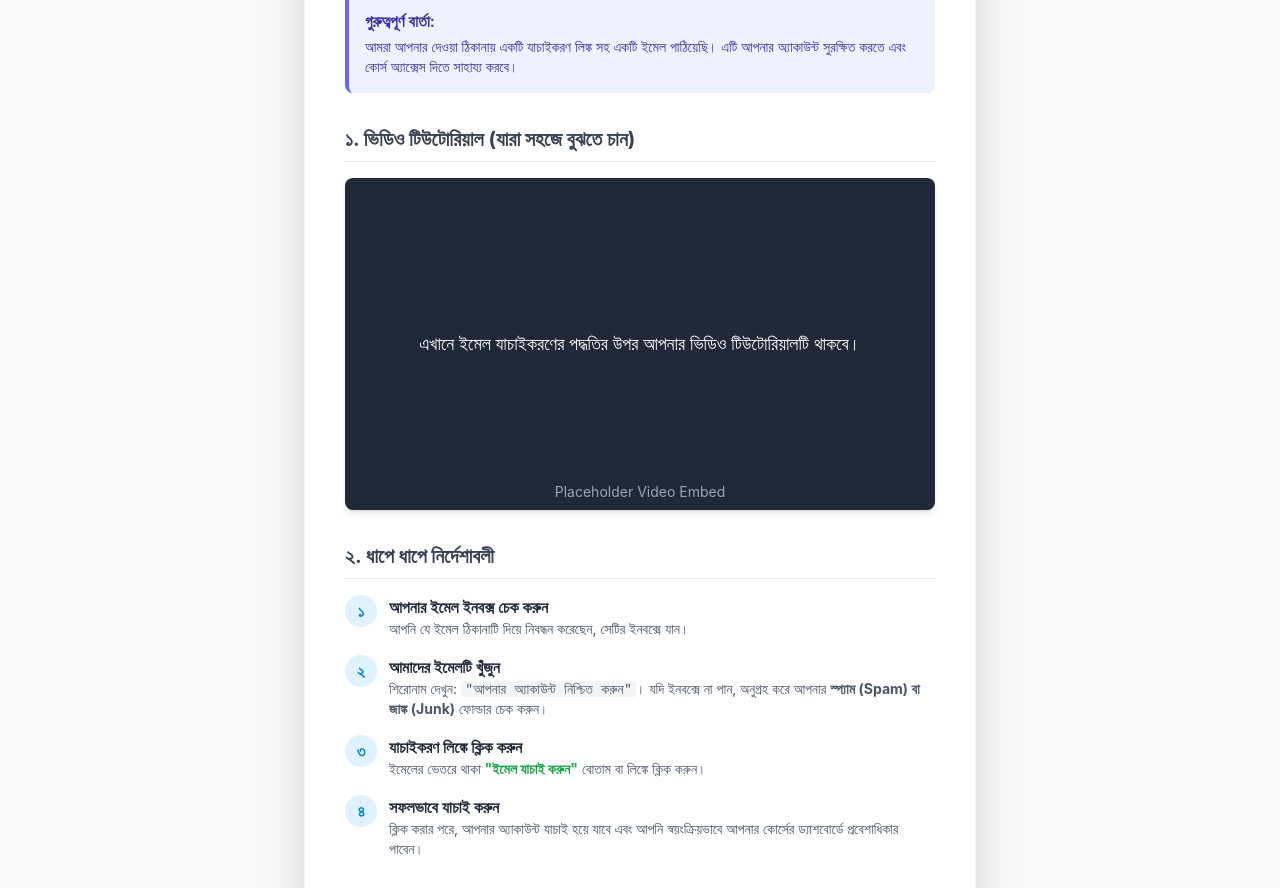
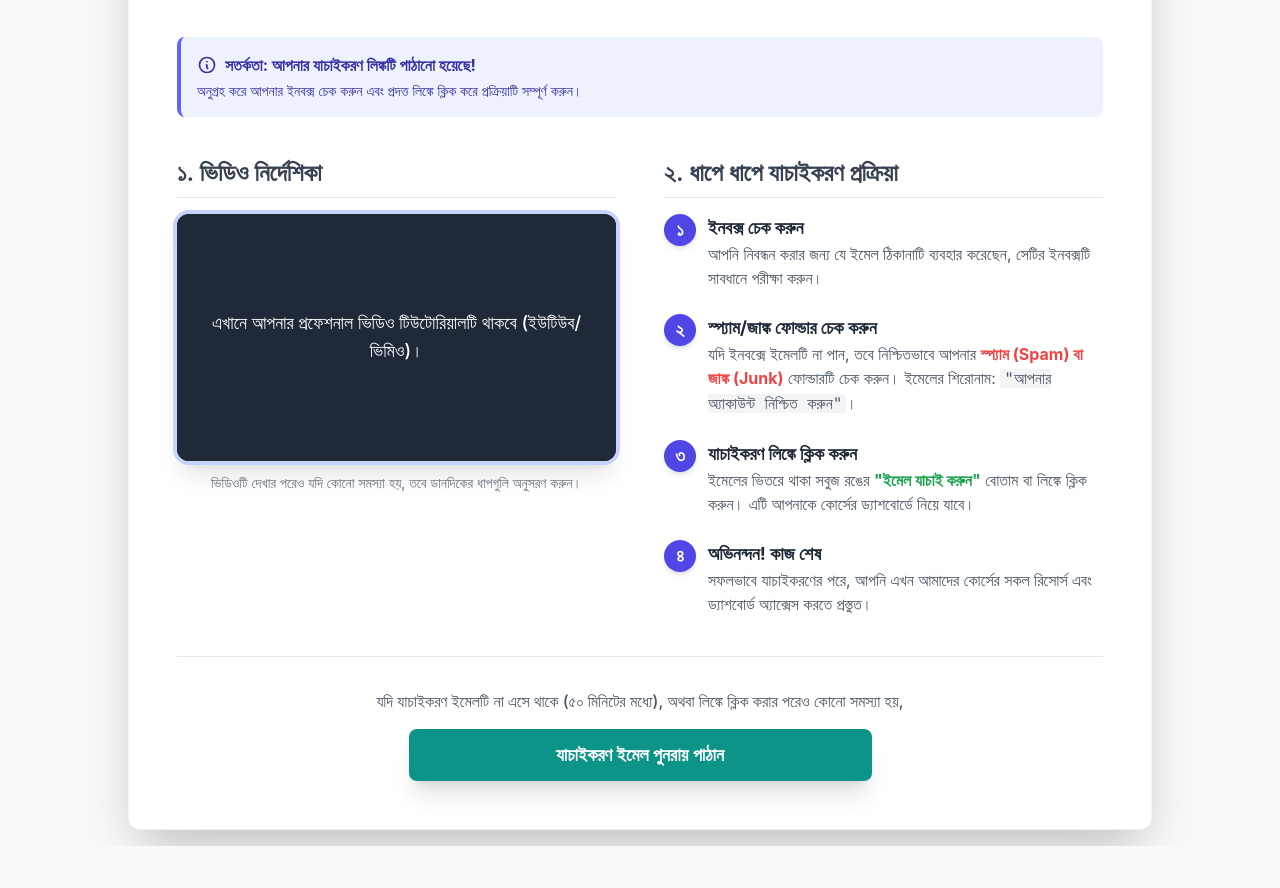
Before and after one commit to mdekramulridoy/Test-website, a plain HTML site: page index.html in a window 1280 px wide. Shown: the part 240-1128 px from the top of the page. After the commit the page ends 1086 px from the top, so only its background shows below. Drawn offline with nearby package versions, Linux system fonts and the light colour scheme.

Commit message:
code added

```diff
--- a/index.html
+++ b/index.html
@@ -16,93 +16,107 @@
         #messageBox {
             opacity: 0;
             transition: opacity 0.3s ease-in-out;
+            transform: translateY(100%);
+            z-index: 100;
         }
         .message-show {
             opacity: 1 !important;
+            transform: translateY(0) !important;
+        }
+        /* ভিডিও কন্টেইনারের জন্য রেশিও */
+        .aspect-video {
+            aspect-ratio: 16 / 9;
         }
     </style>
 </head>
 <body class="min-h-screen flex items-center justify-center p-4">
 
-    <!-- প্রধান কন্টেইনার -->
-    <div class="w-full max-w-2xl bg-white shadow-2xl rounded-xl p-8 md:p-10 border border-gray-100">
+    <!-- প্রধান কন্টেইনার (বড় স্ক্রিনের জন্য চওড়া করা হলো) -->
+    <div class="w-full max-w-5xl bg-white shadow-2xl rounded-xl p-8 md:p-12 border border-gray-100">
 
         <!-- শিরোনাম এবং সূচনা -->
-        <div class="text-center mb-8">
-            <svg class="w-16 h-16 mx-auto text-sky-600 mb-3" fill="none" stroke="currentColor" viewBox="0 0 24 24" xmlns="http://www.w3.org/2000/svg"><path stroke-linecap="round" stroke-linejoin="round" stroke-width="2" d="M3 8l7.89 5.26a2 2 0 002.22 0L21 8M5 19h14a2 2 0 002-2V7a2 2 0 00-2-2H5a2 2 0 00-2 2v10a2 2 0 002 2z"></path></svg>
-            <h1 class="text-3xl font-extrabold text-gray-800 mb-2">আপনার ইমেল যাচাই করুন</h1>
-            <p class="text-gray-500">আপনার কোর্সটি শুরু করার আগে, আপনাকে অবশ্যই আপনার ইমেল ঠিকানাটি নিশ্চিত করতে হবে।</p>
+        <div class="text-center mb-10">
+            <svg class="w-16 h-16 mx-auto text-indigo-600 mb-3" fill="none" stroke="currentColor" viewBox="0 0 24 24" xmlns="http://www.w3.org/2000/svg"><path stroke-linecap="round" stroke-linejoin="round" stroke-width="2" d="M3 8l7.89 5.26a2 2 0 002.22 0L21 8M5 19h14a2 2 0 002-2V7a2 2 0 00-2-2H5a2 2 0 00-2 2v10a2 2 0 002 2z"></path></svg>
+            <h1 class="text-3xl md:text-4xl font-extrabold text-gray-800 mb-2">প্রয়োজনীয় ইমেল যাচাইকরণ</h1>
+            <p class="text-gray-500 max-w-md mx-auto">নিরাপদ এবং নিরবচ্ছিন্ন পরিষেবা নিশ্চিত করতে, আপনার নিবন্ধিত ইমেল ঠিকানাটি যাচাই করুন।</p>
         </div>
 
-        <!-- মূল নির্দেশনা ব্লক -->
-        <div class="bg-indigo-50 border-l-4 border-indigo-500 text-indigo-800 p-4 rounded-lg mb-8" role="alert">
-            <p class="font-semibold mb-1">গুরুত্বপূর্ণ বার্তা:</p>
-            <p class="text-sm">আমরা আপনার দেওয়া ঠিকানায় একটি যাচাইকরণ লিঙ্ক সহ একটি ইমেল পাঠিয়েছি। এটি আপনার অ্যাকাউন্ট সুরক্ষিত করতে এবং কোর্স অ্যাক্সেস দিতে সাহায্য করবে।</p>
+        <!-- মূল নির্দেশনা ব্লক (হাইলাইট) -->
+        <div class="bg-indigo-50 border-l-4 border-indigo-500 text-indigo-800 p-4 rounded-lg mb-10" role="alert">
+            <p class="font-bold mb-1 flex items-center">
+                <svg class="w-5 h-5 mr-2" fill="none" stroke="currentColor" viewBox="0 0 24 24" xmlns="http://www.w3.org/2000/svg"><path stroke-linecap="round" stroke-linejoin="round" stroke-width="2" d="M13 16h-1v-4h-1m1-4h.01M21 12a9 9 0 11-18 0 9 9 0 0118 0z"></path></svg>
+                সতর্কতা: আপনার যাচাইকরণ লিঙ্কটি পাঠানো হয়েছে!
+            </p>
+            <p class="text-sm">অনুগ্রহ করে আপনার ইনবক্স চেক করুন এবং প্রদত্ত লিঙ্কে ক্লিক করে প্রক্রিয়াটি সম্পূর্ণ করুন।</p>
         </div>
 
-        <!-- ভিডিও টিউটোরিয়াল সেকশন -->
-        <div class="mb-8">
-            <h2 class="text-xl font-bold text-gray-700 mb-4 border-b pb-2">১. ভিডিও টিউটোরিয়াল (যারা সহজে বুঝতে চান)</h2>
-            <div class="relative pt-[56.25%] bg-gray-300 rounded-lg overflow-hidden shadow-md">
+        <!-- দুই-কলাম লেআউট: ভিডিও (বাম) এবং ধাপ (ডান) -->
+        <div class="md:grid md:grid-cols-2 md:gap-12">
+
+            <!-- বাম কলাম: ভিডিও টিউটোরিয়াল সেকশন -->
+            <div class="mb-8 md:mb-0">
+                <h2 class="text-2xl font-semibold text-gray-700 mb-4 border-b pb-2">১. ভিডিও নির্দেশিকা</h2>
+                <div class="aspect-video bg-gray-900 rounded-xl overflow-hidden shadow-xl ring-4 ring-indigo-200">
                     <!-- এই অংশে আপনার আসল ইউটিউব ভিডিও/টিউটোরিয়াল এমবেড কোড বসান -->
-                <div class="absolute inset-0 flex items-center justify-center text-center p-4 bg-gray-800 text-white">
-                    <p class="text-lg font-medium">এখানে ইমেল যাচাইকরণের পদ্ধতির উপর আপনার ভিডিও টিউটোরিয়ালটি থাকবে।</p>
-                    <p class="absolute bottom-2 text-sm text-gray-400">Placeholder Video Embed</p>
+                    <div class="w-full h-full flex items-center justify-center text-center p-4 bg-gray-800 text-white">
+                        <p class="text-lg font-medium">এখানে আপনার প্রফেশনাল ভিডিও টিউটোরিয়ালটি থাকবে (ইউটিউব/ভিমিও)।</p>
                     </div>
-                <!-- <iframe class="absolute inset-0 w-full h-full" src="আপনার-ভিডিও-লিঙ্ক" frameborder="0" allowfullscreen></iframe> -->
+                    <!-- <iframe class="w-full h-full" src="আপনার-ভিডিও-লিঙ্ক" frameborder="0" allowfullscreen></iframe> -->
                 </div>
+                <p class="text-sm text-gray-500 mt-3 text-center">ভিডিওটি দেখার পরেও যদি কোনো সমস্যা হয়, তবে ডানদিকের ধাপগুলি অনুসরণ করুন।</p>
             </div>
 
-        <!-- ধাপে ধাপে নির্দেশাবলী -->
-        <div class="mb-8">
-            <h2 class="text-xl font-bold text-gray-700 mb-4 border-b pb-2">২. ধাপে ধাপে নির্দেশাবলী</h2>
-            <ol class="space-y-4 text-gray-600">
+            <!-- ডান কলাম: ধাপে ধাপে নির্দেশাবলী -->
+            <div>
+                <h2 class="text-2xl font-semibold text-gray-700 mb-4 border-b pb-2">২. ধাপে ধাপে যাচাইকরণ প্রক্রিয়া</h2>
+                <ol class="space-y-6 text-gray-600">
                     <!-- ধাপ ১: ইনবক্স চেক করা -->
                     <li class="flex items-start">
-                    <span class="flex-shrink-0 w-8 h-8 rounded-full bg-sky-100 text-sky-600 flex items-center justify-center font-bold mr-3">১</span>
+                        <span class="flex-shrink-0 w-8 h-8 rounded-full bg-indigo-600 text-white flex items-center justify-center font-bold text-lg mr-3 shadow-md">১</span>
                         <div>
-                        <p class="font-semibold text-gray-800">আপনার ইমেল ইনবক্স চেক করুন</p>
-                        <p class="text-sm">আপনি যে ইমেল ঠিকানাটি দিয়ে নিবন্ধন করেছেন, সেটির ইনবক্সে যান।</p>
+                            <p class="font-bold text-lg text-gray-800">ইনবক্স চেক করুন</p>
+                            <p class="text-base">আপনি নিবন্ধন করার জন্য যে ইমেল ঠিকানাটি ব্যবহার করেছেন, সেটির ইনবক্সটি সাবধানে পরীক্ষা করুন।</p>
                         </div>
                     </li>
-                <!-- ধাপ ২: ইমেল খোঁজা -->
+                    <!-- ধাপ ২: স্প্যাম ফোল্ডার খোঁজা -->
                     <li class="flex items-start">
-                    <span class="flex-shrink-0 w-8 h-8 rounded-full bg-sky-100 text-sky-600 flex items-center justify-center font-bold mr-3">২</span>
+                        <span class="flex-shrink-0 w-8 h-8 rounded-full bg-indigo-600 text-white flex items-center justify-center font-bold text-lg mr-3 shadow-md">২</span>
                         <div>
-                        <p class="font-semibold text-gray-800">আমাদের ইমেলটি খুঁজুন</p>
-                        <p class="text-sm">শিরোনাম দেখুন: <span class="font-mono bg-gray-100 px-1 rounded-sm">"আপনার অ্যাকাউন্ট নিশ্চিত করুন"</span>। যদি ইনবক্সে না পান, অনুগ্রহ করে আপনার <span class="font-bold">স্প্যাম (Spam) বা জাঙ্ক (Junk)</span> ফোল্ডার চেক করুন।</p>
+                            <p class="font-bold text-lg text-gray-800">স্প্যাম/জাঙ্ক ফোল্ডার চেক করুন</p>
+                            <p class="text-base">যদি ইনবক্সে ইমেলটি না পান, তবে নিশ্চিতভাবে আপনার <span class="font-bold text-red-500">স্প্যাম (Spam) বা জাঙ্ক (Junk)</span> ফোল্ডারটি চেক করুন। ইমেলের শিরোনাম: <span class="font-mono bg-gray-100 px-1 rounded-sm">"আপনার অ্যাকাউন্ট নিশ্চিত করুন"</span>।</p>
                         </div>
                     </li>
                     <!-- ধাপ ৩: লিঙ্কে ক্লিক করা -->
                     <li class="flex items-start">
-                    <span class="flex-shrink-0 w-8 h-8 rounded-full bg-sky-100 text-sky-600 flex items-center justify-center font-bold mr-3">৩</span>
+                        <span class="flex-shrink-0 w-8 h-8 rounded-full bg-indigo-600 text-white flex items-center justify-center font-bold text-lg mr-3 shadow-md">৩</span>
                         <div>
-                        <p class="font-semibold text-gray-800">যাচাইকরণ লিঙ্কে ক্লিক করুন</p>
-                        <p class="text-sm">ইমেলের ভেতরে থাকা <span class="text-green-600 font-bold">"ইমেল যাচাই করুন"</span> বোতাম বা লিঙ্কে ক্লিক করুন।</p>
+                            <p class="font-bold text-lg text-gray-800">যাচাইকরণ লিঙ্কে ক্লিক করুন</p>
+                            <p class="text-base">ইমেলের ভিতরে থাকা সবুজ রঙের <span class="text-green-600 font-bold">"ইমেল যাচাই করুন"</span> বোতাম বা লিঙ্কে ক্লিক করুন। এটি আপনাকে কোর্সের ড্যাশবোর্ডে নিয়ে যাবে।</p>
                         </div>
                     </li>
                     <!-- ধাপ ৪: সফল সমাপ্তি -->
                     <li class="flex items-start">
-                    <span class="flex-shrink-0 w-8 h-8 rounded-full bg-sky-100 text-sky-600 flex items-center justify-center font-bold mr-3">৪</span>
+                        <span class="flex-shrink-0 w-8 h-8 rounded-full bg-indigo-600 text-white flex items-center justify-center font-bold text-lg mr-3 shadow-md">৪</span>
                         <div>
-                        <p class="font-semibold text-gray-800">সফলভাবে যাচাই করুন</p>
-                        <p class="text-sm">ক্লিক করার পরে, আপনার অ্যাকাউন্ট যাচাই হয়ে যাবে এবং আপনি স্বয়ংক্রিয়ভাবে আপনার কোর্সের ড্যাশবোর্ডে প্রবেশাধিকার পাবেন।</p>
+                            <p class="font-bold text-lg text-gray-800">অভিনন্দন! কাজ শেষ</p>
+                            <p class="text-base">সফলভাবে যাচাইকরণের পরে, আপনি এখন আমাদের কোর্সের সকল রিসোর্স এবং ড্যাশবোর্ড অ্যাক্সেস করতে প্রস্তুত।</p>
                         </div>
                     </li>
                 </ol>
             </div>
+        </div>
 
-        <!-- অ্যাকশন এবং সহায়তা -->
-        <div class="text-center pt-6 border-t">
-            <p class="text-gray-600 mb-4">যদি আপনি ইমেলটি না পেয়ে থাকেন বা লিঙ্কটি কাজ না করে,</p>
-            <button id="resendButton" onclick="resendEmail()" class="w-full md:w-auto px-6 py-3 bg-teal-600 text-white font-semibold rounded-lg hover:bg-teal-700 transition duration-200 shadow-lg hover:shadow-xl focus:outline-none focus:ring-2 focus:ring-teal-500 focus:ring-opacity-50">
-                ইমেল আবার পাঠান
+        <!-- অ্যাকশন এবং সহায়তা (ফুল-উইডথ ফুটার) -->
+        <div class="text-center pt-8 mt-10 border-t border-gray-200">
+            <p class="text-gray-600 mb-4 font-medium">যদি যাচাইকরণ ইমেলটি না এসে থাকে (৫০ মিনিটের মধ্যে), অথবা লিঙ্কে ক্লিক করার পরেও কোনো সমস্যা হয়,</p>
+            <button id="resendButton" onclick="resendEmail()" class="w-full md:w-2/3 lg:w-1/2 px-8 py-3 bg-teal-600 text-white font-semibold text-lg rounded-lg hover:bg-teal-700 transition duration-300 shadow-xl hover:shadow-2xl focus:outline-none focus:ring-4 focus:ring-teal-500 focus:ring-opacity-50">
+                যাচাইকরণ ইমেল পুনরায় পাঠান
             </button>
         </div>
     </div>
 
     <!-- কাস্টম বার্তা বক্স (Alert এর পরিবর্তে) -->
-    <div id="messageBox" class="fixed bottom-5 right-5 bg-green-600 text-white px-6 py-3 rounded-lg shadow-xl pointer-events-none transform translate-y-full">
+    <div id="messageBox" class="fixed bottom-5 right-5 bg-green-600 text-white px-6 py-3 rounded-lg shadow-xl pointer-events-none transition duration-300">
         <p id="messageText" class="font-medium"></p>
     </div>
 
@@ -121,11 +135,11 @@
 
             // একটি বাস্তবসম্মত বিলম্বের জন্য সেটটাইমআউট ব্যবহার
             setTimeout(() => {
-                const messageText = "যাচাইকরণ ইমেলটি আপনার ঠিকানায় আবার পাঠানো হয়েছে। অনুগ্রহ করে চেক করুন!";
+                const messageText = "যাচাইকরণ ইমেলটি আপনার ঠিকানায় আবার পাঠানো হয়েছে। অনুগ্রহ করে স্প্যাম ফোল্ডার সহ চেক করুন!";
                 showMessage(messageText, 'bg-green-600');
 
                 button.disabled = false;
-                button.textContent = 'ইমেল আবার পাঠান';
+                button.textContent = 'যাচাইকরণ ইমেল পুনরায় পাঠান';
                 button.classList.remove('opacity-70');
 
             }, 2000); // 2 সেকেন্ডের বিলম্ব
@@ -141,19 +155,17 @@
             const messageText = document.getElementById('messageText');
 
             // পুরানো ক্লাসগুলি সরান এবং নতুন সেট করুন
-            messageBox.classList.remove('bg-green-600', 'bg-red-600');
+            messageBox.classList.remove('bg-green-600', 'bg-red-600', 'bg-yellow-600');
             messageBox.classList.add(bgColorClass);
 
             messageText.textContent = message;
 
             // দৃশ্যমান করুন
             messageBox.classList.add('message-show');
-            messageBox.style.transform = 'translateY(0)';
 
             // 5 সেকেন্ড পর লুকান
             setTimeout(() => {
                 messageBox.classList.remove('message-show');
-                messageBox.style.transform = 'translateY(100%)';
             }, 5000);
         }
 
```
Lines whose indentation alone changed are shown as unchanged.
